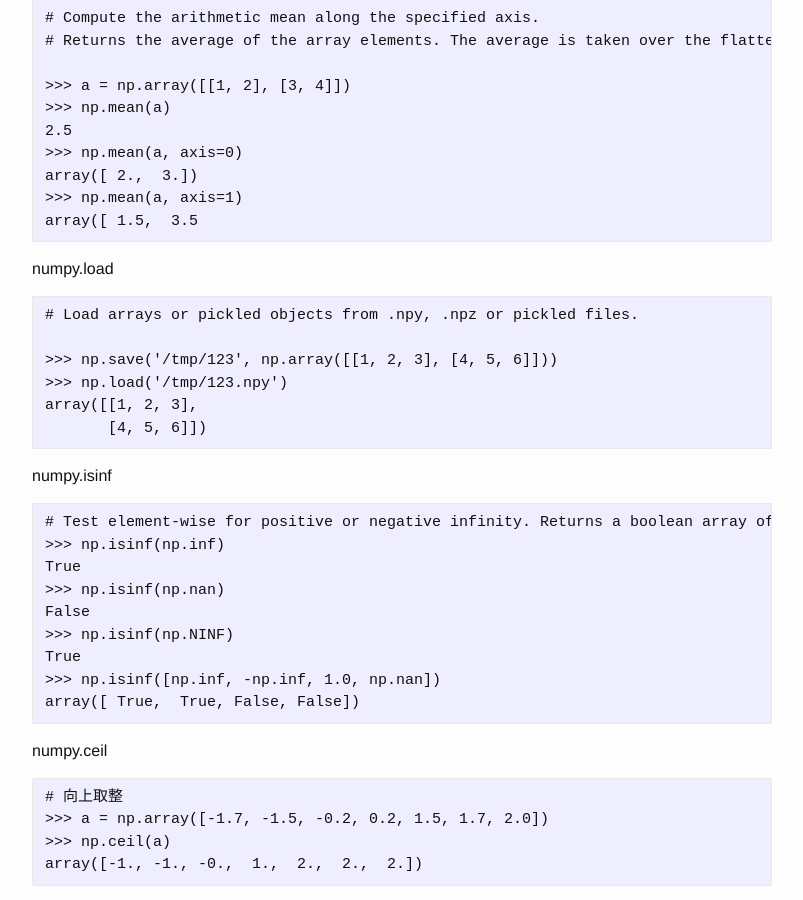
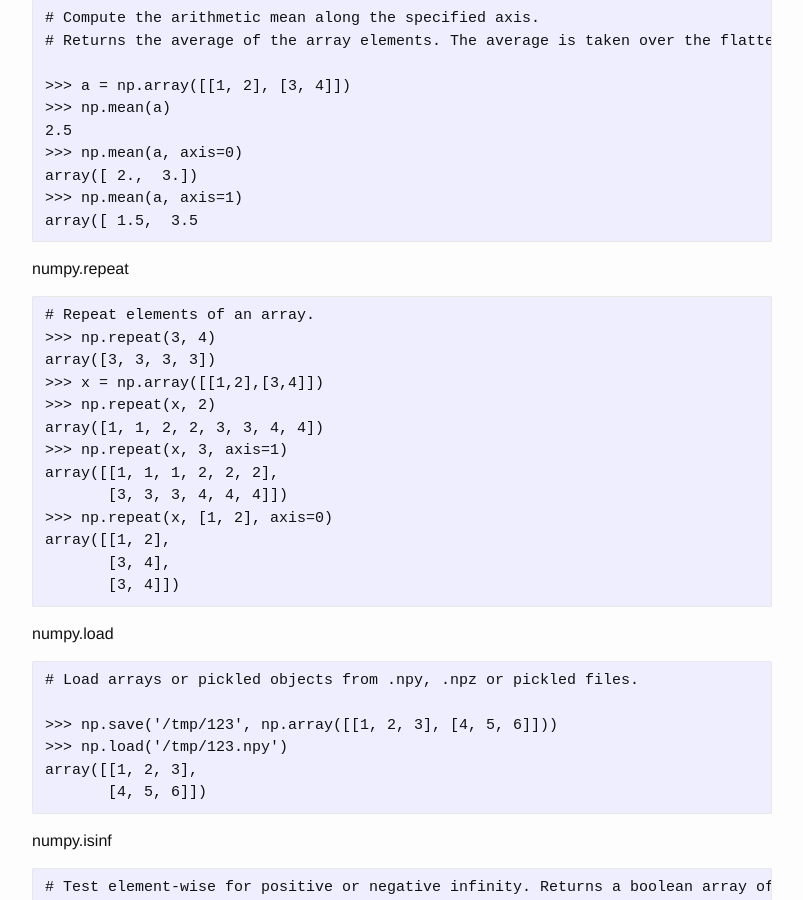
Before and after one commit to josephstalin117/josephstalin117.github.io, a Jekyll site: the page built from _posts/2018-3-3-numpy.markdown, in a window 1280 px wide and 900 px high, scrolled down 7119 px. Shown: the whole window, without its empty margins (238-1041 px from the left). Built offline with Jekyll 4.4.1, drawn with Linux system fonts in a browser that asks for light colours.

Commit message:
add numpy.repeat

````diff
--- a/_posts/2018-3-3-numpy.markdown
+++ b/_posts/2018-3-3-numpy.markdown
@@ -327,6 +327,23 @@ array([ 2.,  3.])
 array([ 1.5,  3.5
 ```
 
+numpy.repeat
+```
+# Repeat elements of an array.
+>>> np.repeat(3, 4)
+array([3, 3, 3, 3])
+>>> x = np.array([[1,2],[3,4]])
+>>> np.repeat(x, 2)
+array([1, 1, 2, 2, 3, 3, 4, 4])
+>>> np.repeat(x, 3, axis=1)
+array([[1, 1, 1, 2, 2, 2],
+       [3, 3, 3, 4, 4, 4]])
+>>> np.repeat(x, [1, 2], axis=0)
+array([[1, 2],
+       [3, 4],
+       [3, 4]])
+```
+
 numpy.load
 ```
 # Load arrays or pickled objects from .npy, .npz or pickled files.
````
